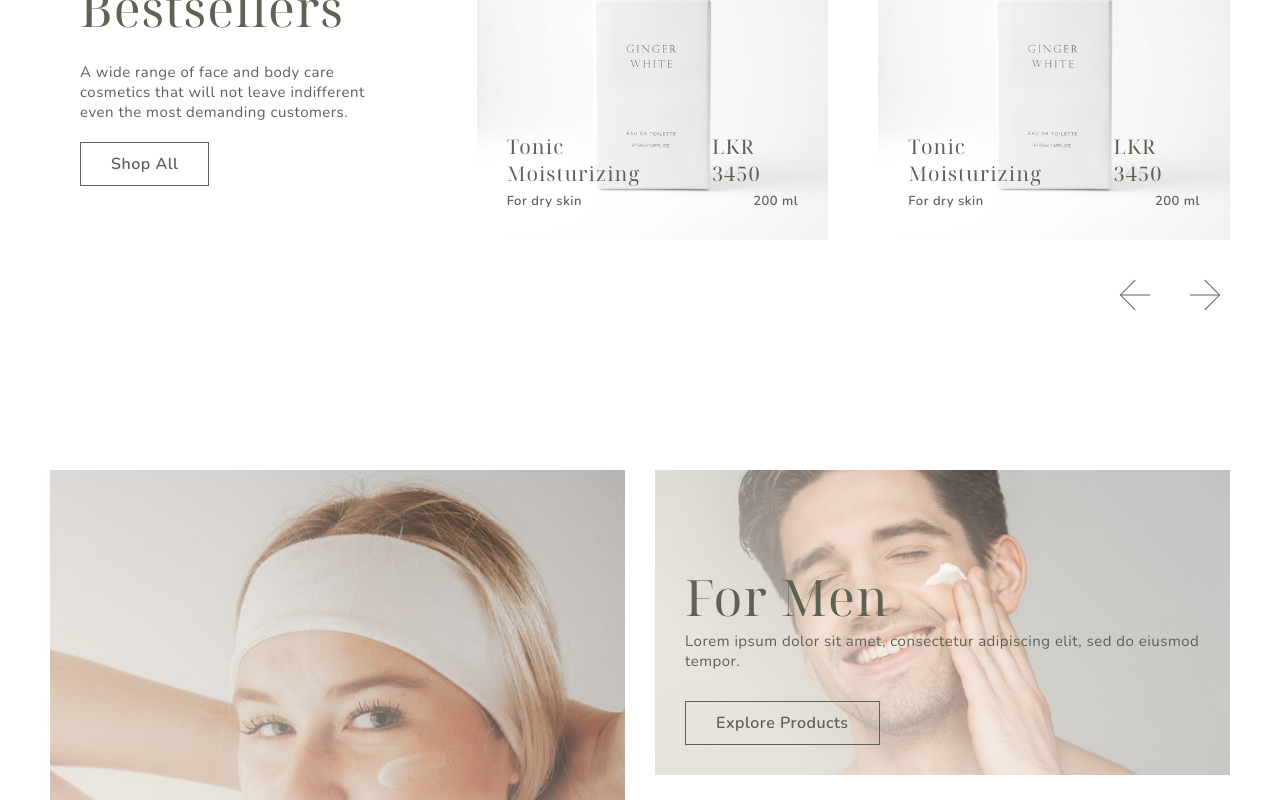
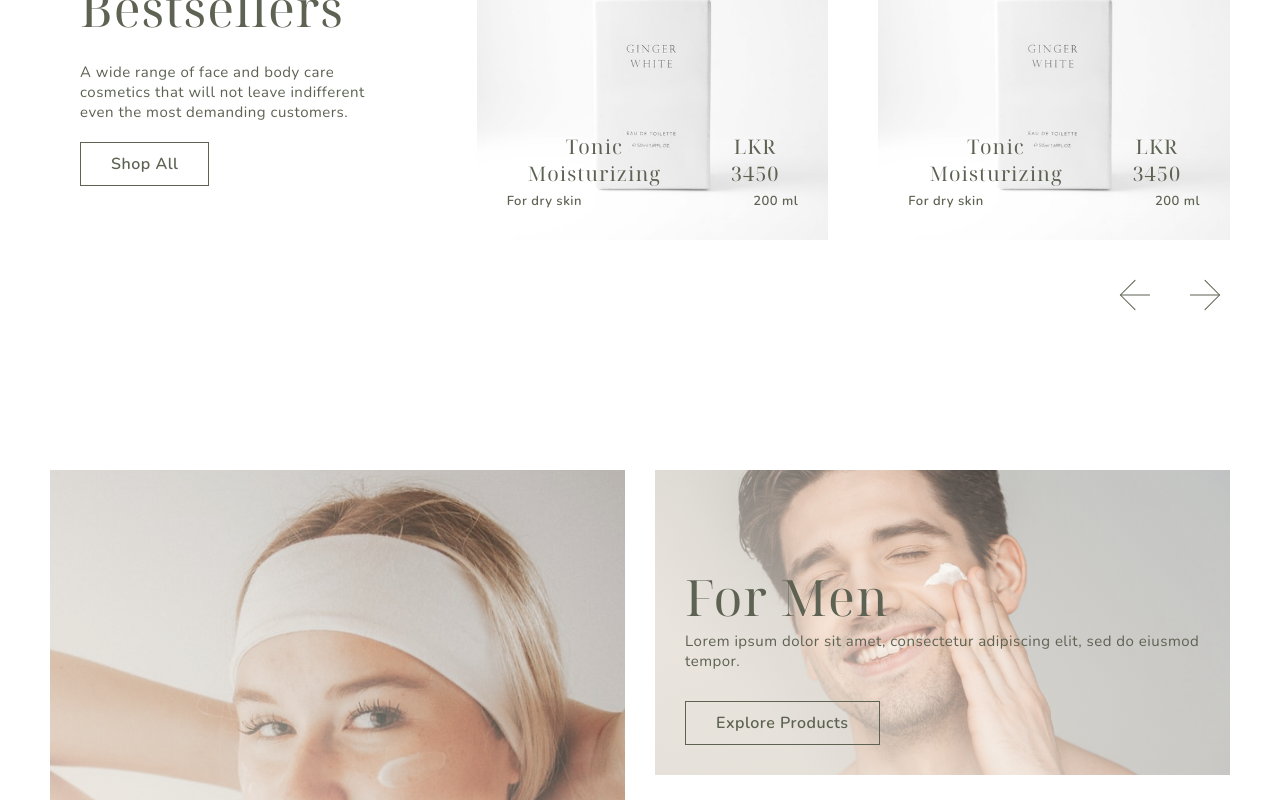
Before and after one commit to madushan-sooriyarathne/venus-glory, a Next.js app: page / in a window 1280 px wide. Shown: the part 1680-2480 px from the top of the page. Built offline with nearby package versions, Linux system fonts and the light colour scheme.

Commit message:
added text-align css to tertiary-heading

```diff
--- a/components/headings/tertiary-heading/styles.ts
+++ b/components/headings/tertiary-heading/styles.ts
@@ -10,6 +10,7 @@ const Heading = styled.h1<HeadingProps>`
   font-family: ${(props) => props.theme.fonts.secondary};
   font-weight: 400;
   letter-spacing: 1px;
+  text-align: ${(props) => props.align};
   color: ${(props) =>
     props.light ? props.theme.colors.primary : props.theme.colors.blackLight};
 `;
```
